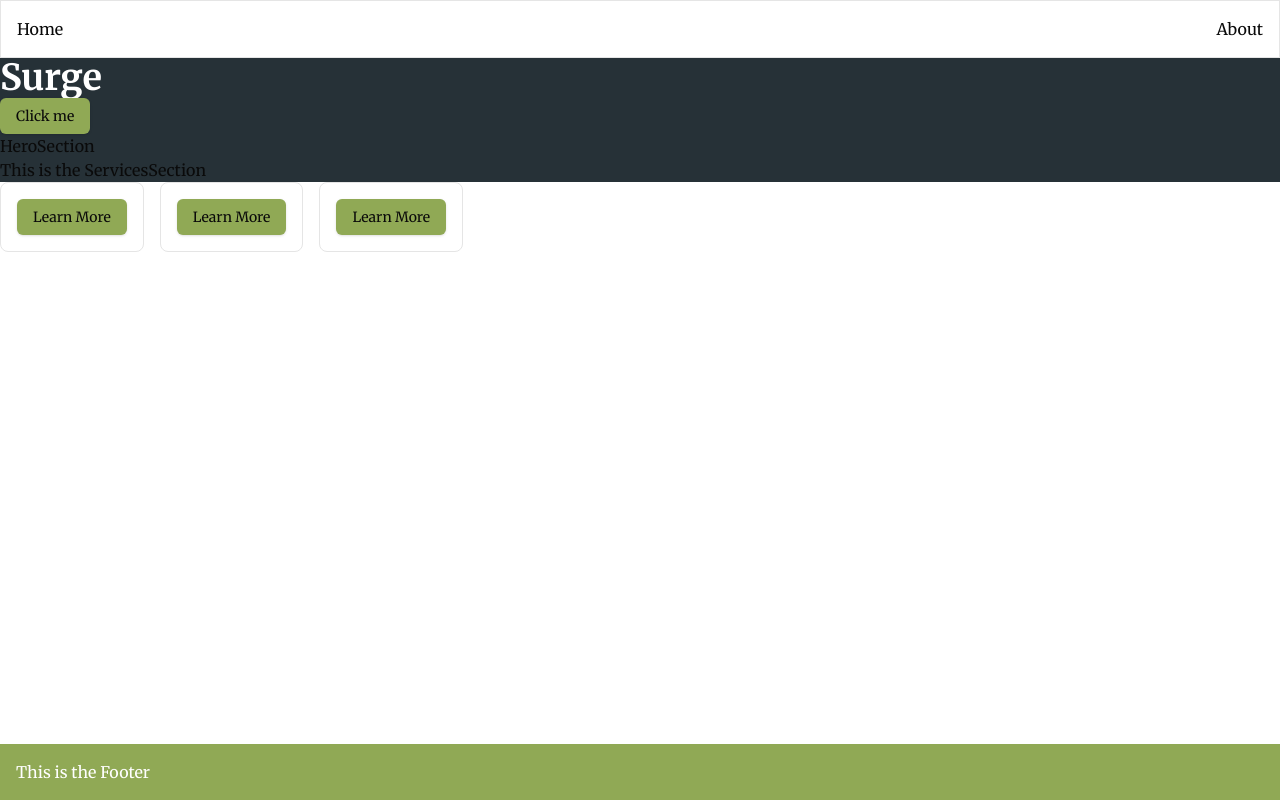
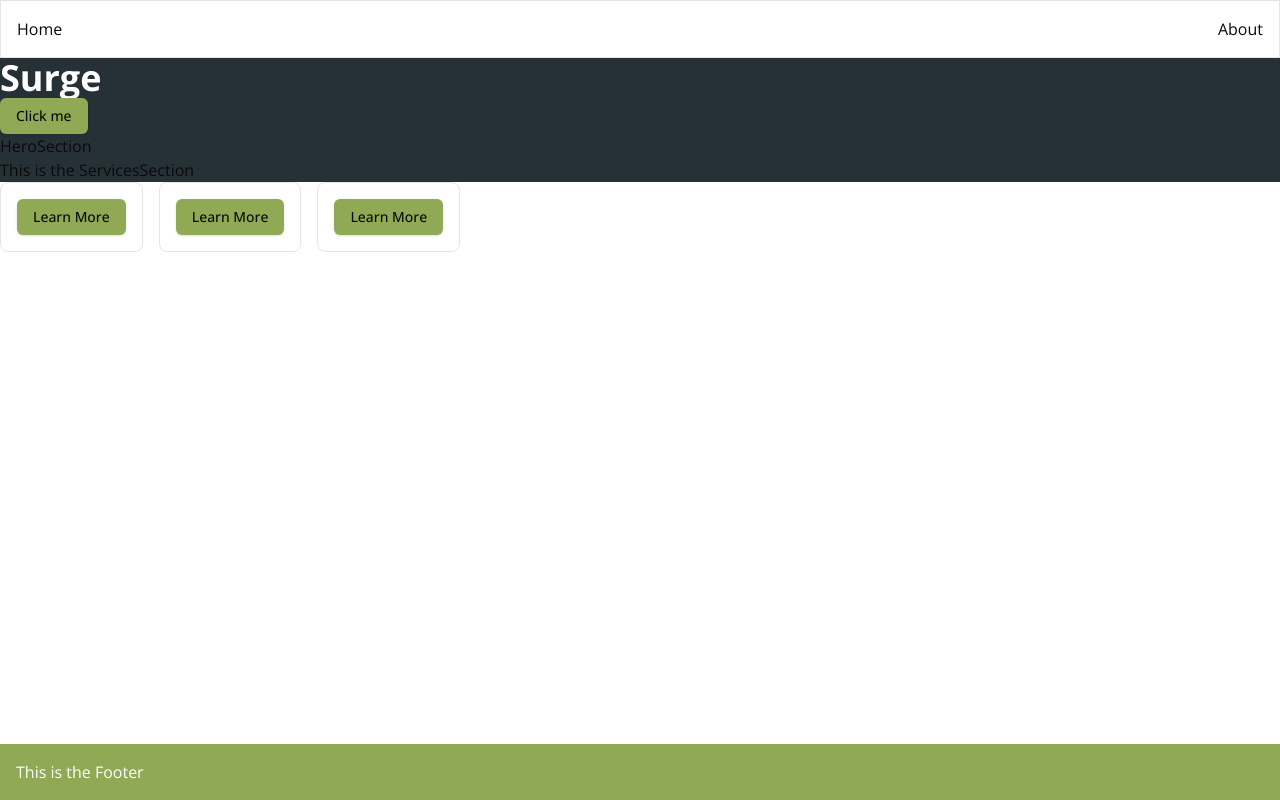
Before and after one commit to ruthaky/sunbeam, a Next.js app: page / in a window 1280 px wide. Built offline with nearby package versions, Linux system fonts and the light colour scheme.

Commit message:
fix: comment out merriweather and add open sans

```diff
--- a/app/layout.tsx
+++ b/app/layout.tsx
@@ -1,21 +1,21 @@
 import type { Metadata } from "next";
-import { Merriweather } from 'next/font/google'
+// import { Merriweather } from 'next/font/google'
 import "./globals.css";
 import { Navbar } from "@/components/ui/navbar";
 import { Footer } from "@/components/ui/footer";
+import { Open_Sans } from 'next/font/google'
 
 
-const merriweather = Merriweather({
-  weight: ["400", "700"],
-  subsets: ["latin"],
-  variable: "--font-merriweather",
-});
-
-// const ttNorms = TTNorms({
+// const merriweather = Merriweather({
 //   weight: ["400", "700"],
 //   subsets: ["latin"],
-//   variable: "--font-tt-norms",
+//   variable: "--font-merriweather",
 // });
+
+const openSans = Open_Sans({
+  subsets: ["latin"],
+  variable: "--font-open-sans",
+});
 
 export const metadata: Metadata = {
   title: "Surge",
@@ -30,7 +30,7 @@ export default function RootLayout({
   return (
     <html lang="en">
       <body
-        className={`${merriweather.variable} antialiased font-merriweather min-h-screen flex flex-col`}
+        className={`${openSans.variable} font-openSans antialiased  min-h-screen flex flex-col`}
       >
         <Navbar />
         {children}
--- a/tailwind.config.ts
+++ b/tailwind.config.ts
@@ -47,6 +47,7 @@ export default {
       },
       fontFamily: {
         merriweather: ["var(--font-merriweather)"],
+        openSans: ["var(--font-open-sans)"],
       },
     },
   },
```
